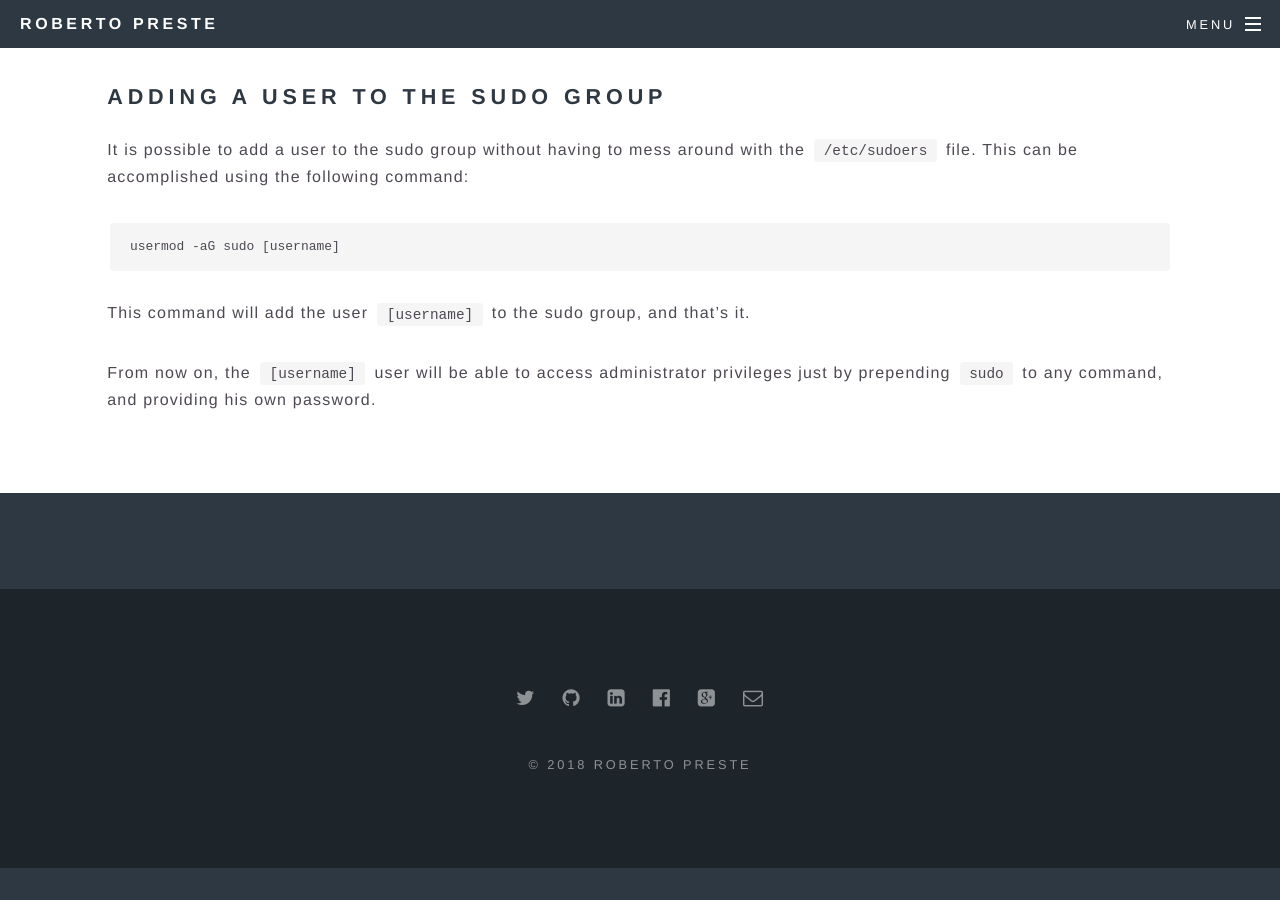
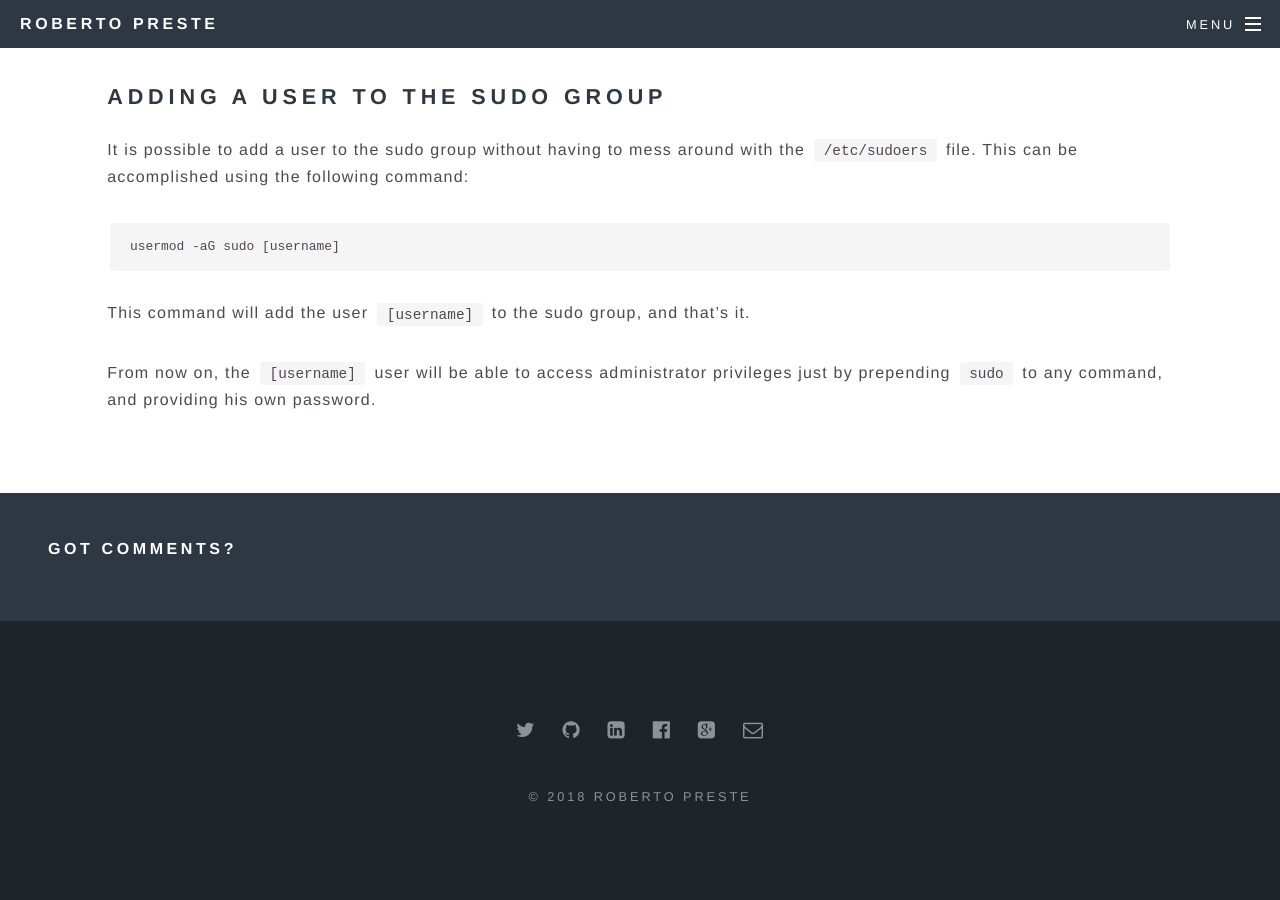
Before and after one commit to robertopreste/robertopreste.github.io, a Jekyll site: the page built from _posts/2018-03-20-adding-users-sudo-group.md, in a window 1280 px wide and 900 px high, scrolled down 1203 px. Built offline with Jekyll 4.4.1, drawn with Linux system fonts in a browser that asks for light colours; comment, search, counter and statistics services are not loaded; before the commit the page ends 2071 px from its top, so only the background shows below that.

Commit message:
Add comment section h1

```diff
--- a/_includes/disqus.html
+++ b/_includes/disqus.html
@@ -1,4 +1,7 @@
 <section class="wrapper alt2">
+
+    <h1>Got comments?</h1>
+
     <div id="disqus_thread"></div>
     <script>
 
```
